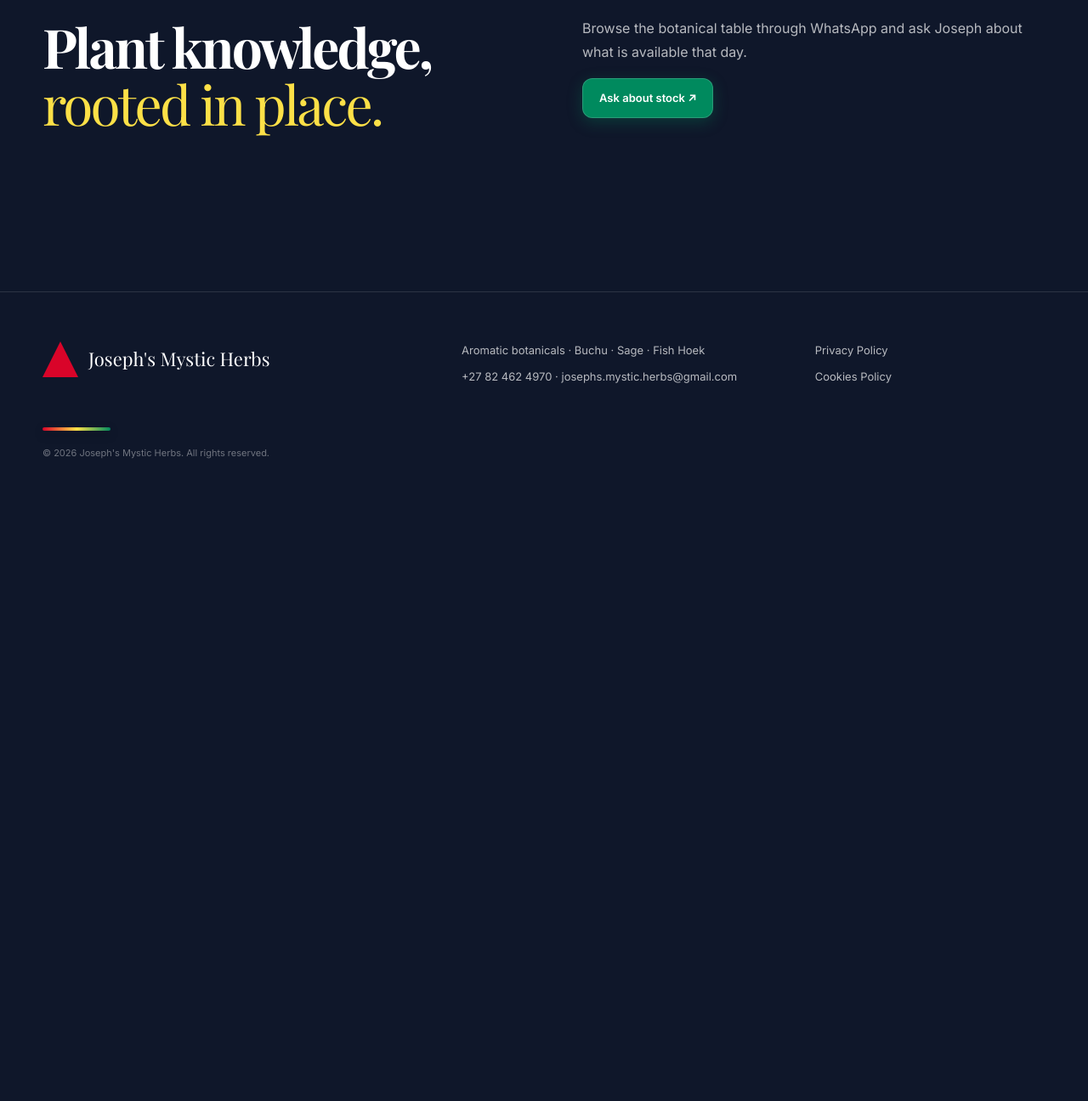
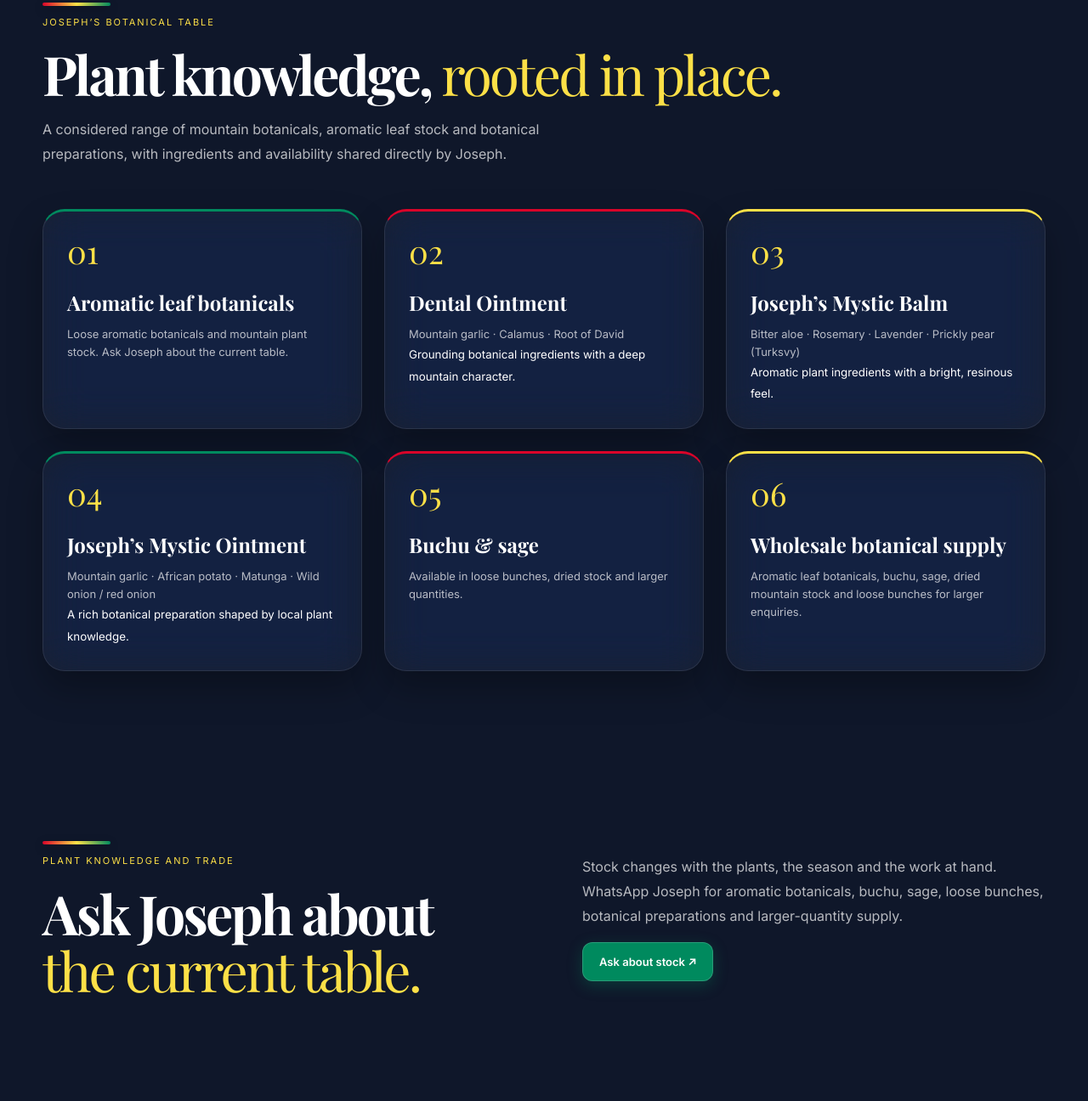
Before and after one commit to LilyCaramel2/josephs-mystic-herbs-site, a website: page herbs.html in a window 1280 px wide. Shown: the part 864-2160 px from the top of the page at 85% size. Before the commit the page ends 1446 px from the top, so only its background shows below. Drawn offline with nearby package versions, Linux system fonts and the light colour scheme.

Commit message:
Fix deployment JSON and add product ingredients

```diff
--- a/herbs.html
+++ b/herbs.html
@@ -13,7 +13,16 @@
       </nav>
       <a href="https://wa.me/27824624970?text=Hi%20Joseph" class="button button-primary">WhatsApp Joseph</a>
     </div>
-  </header><main><section class="site-shell page-hero"><div class="divider"></div><p class="eyebrow">Mountain botanicals</p><h1>Buchu, sage &amp;<br><span>aromatic leaf botanicals.</span></h1><p class="lede">Loose bunches, dried botanicals, current stock and larger-quantity enquiries for trade.</p></section><section class="site-shell section split-section"><div><h2>Plant knowledge, <span>rooted in place.</span></h2></div><div><p class="section-lede">Browse the botanical table through WhatsApp and ask Joseph about what is available that day.</p><a class="button button-primary" href="https://wa.me/27824624970?text=Hi%20Joseph%2C%20I%20would%20like%20to%20ask%20about%20botanical%20stock">Ask about stock ↗</a></div></section></main><footer class="site-footer">
+  </header><main><section class="site-shell page-hero"><div class="divider"></div><p class="eyebrow">Mountain botanicals</p><h1>Buchu, sage &amp;<br><span>aromatic leaf botanicals.</span></h1><p class="lede">Loose bunches, dried botanicals, current stock and larger-quantity enquiries for trade.</p></section>
+<section class="site-shell section"><div class="divider"></div><p class="eyebrow">Joseph’s botanical table</p><h2>Plant knowledge, <span>rooted in place.</span></h2><p class="section-lede">A considered range of mountain botanicals, aromatic leaf stock and botanical preparations, with ingredients and availability shared directly by Joseph.</p><div class="product-grid">
+<article class="glass product-card accent-emerald"><span class="product-number">01</span><h3>Aromatic leaf botanicals</h3><p>Loose aromatic botanicals and mountain plant stock. Ask Joseph about the current table.</p></article>
+<article class="glass product-card accent-crimson"><span class="product-number">02</span><h3>Dental Ointment</h3><p>Mountain garlic · Calamus · Root of David</p><small>Grounding botanical ingredients with a deep mountain character.</small></article>
+<article class="glass product-card accent-gold"><span class="product-number">03</span><h3>Joseph’s Mystic Balm</h3><p>Bitter aloe · Rosemary · Lavender · Prickly pear (Turksvy)</p><small>Aromatic plant ingredients with a bright, resinous feel.</small></article>
+<article class="glass product-card accent-emerald"><span class="product-number">04</span><h3>Joseph’s Mystic Ointment</h3><p>Mountain garlic · African potato · Matunga · Wild onion / red onion</p><small>A rich botanical preparation shaped by local plant knowledge.</small></article>
+<article class="glass product-card accent-crimson"><span class="product-number">05</span><h3>Buchu &amp; sage</h3><p>Available in loose bunches, dried stock and larger quantities.</p></article>
+<article class="glass product-card accent-gold"><span class="product-number">06</span><h3>Wholesale botanical supply</h3><p>Aromatic leaf botanicals, buchu, sage, dried mountain stock and loose bunches for larger enquiries.</p></article>
+</div></section>
+<section class="site-shell section split-section"><div><div class="divider"></div><p class="eyebrow">Plant knowledge and trade</p><h2>Ask Joseph about <span>the current table.</span></h2></div><div><p class="section-lede">Stock changes with the plants, the season and the work at hand. WhatsApp Joseph for aromatic botanicals, buchu, sage, loose bunches, botanical preparations and larger-quantity supply.</p><a class="button button-primary" href="https://wa.me/27824624970?text=Hi%20Joseph%2C%20I%20would%20like%20to%20ask%20about%20the%20current%20botanical%20table">Ask about stock ↗</a></div></section></main><footer class="site-footer">
     <div class="site-shell footer-grid">
       <div class="footer-mark"><svg viewBox="0 0 10 10" class="pyramid-icon" aria-hidden="true"><path d="M5 0 L10 10 L0 10 Z"/></svg><span>Joseph's Mystic Herbs</span></div>
       <div><p>Aromatic botanicals · Buchu · Sage · Fish Hoek</p><p><a href="tel:+27824624970">+27 82 462 4970</a> · <a href="mailto:josephs.mystic.herbs@gmail.com">josephs.mystic.herbs@gmail.com</a></p></div>
--- a/package.json
+++ b/package.json
@@ -2,5 +2,7 @@
   "name": "josephs-mystic-herbs-site",
   "private": true,
   "version": "1.0.0",
-  "scripts": { "build": "node -e \"console.log('Pure static HTML site — no build step required')\" }
+  "scripts": {
+    "build": "echo static-site"
+  }
 }
```
